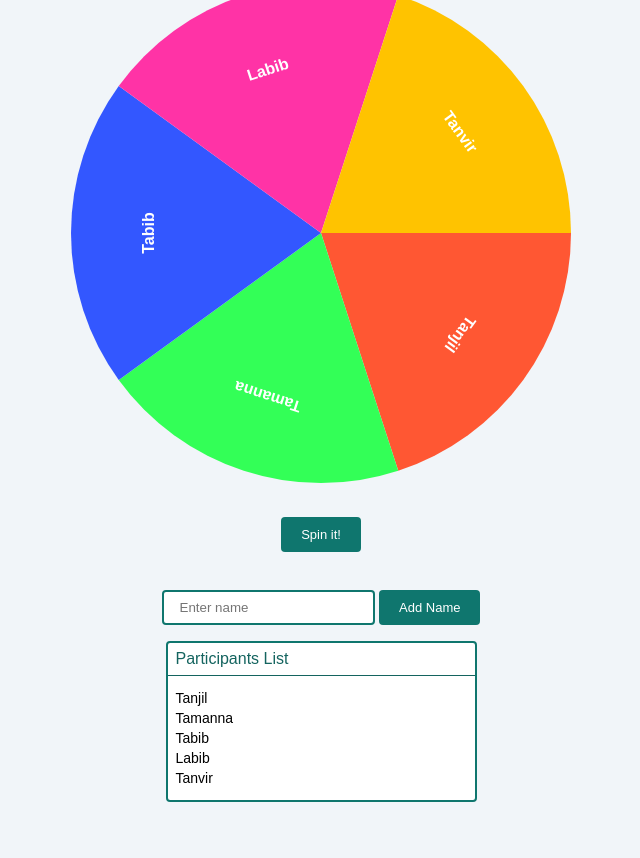
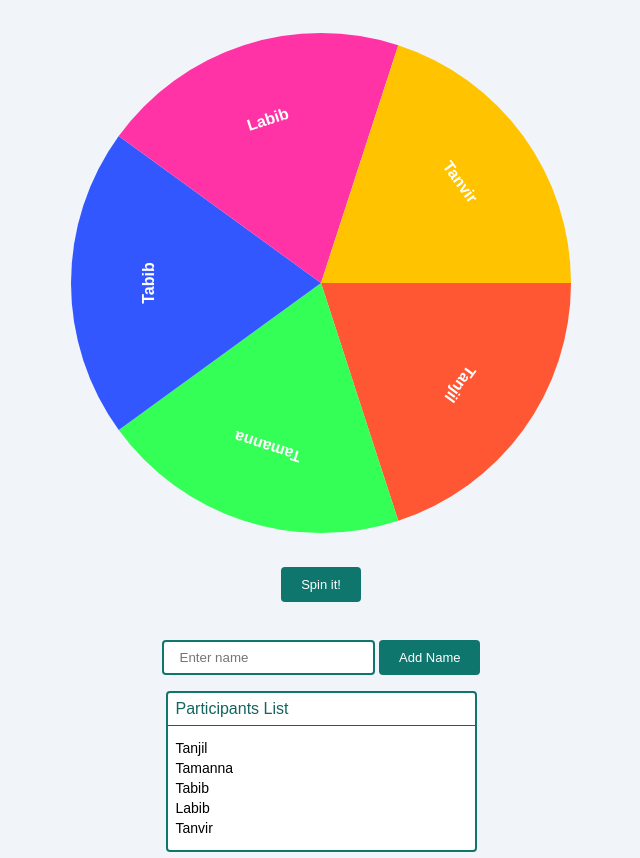
Before and after one commit to tanjil-repliq/random-spinner-js, a plain HTML site: page index.html in a window 1280 px wide. Shown: the whole page, without its empty margins (319-959 px from the left). Before the commit the page ends 802 px from the top, so only its background shows below. Drawn offline with Linux system fonts and the light colour scheme.

Commit message:
Overflow issue fixed

```diff
--- a/styles.css
+++ b/styles.css
@@ -6,8 +6,10 @@ body {
     height: 100vh;
     font-family: Arial, sans-serif;
     background-color:  rgb(241 245 249);
-    padding: 0;
-    margin: 0;
+    margin-top: 50px;
+    padding: 20px;
+    box-sizing: border-box;
+    overflow: scroll;
 }
 
 #wheel {
```
